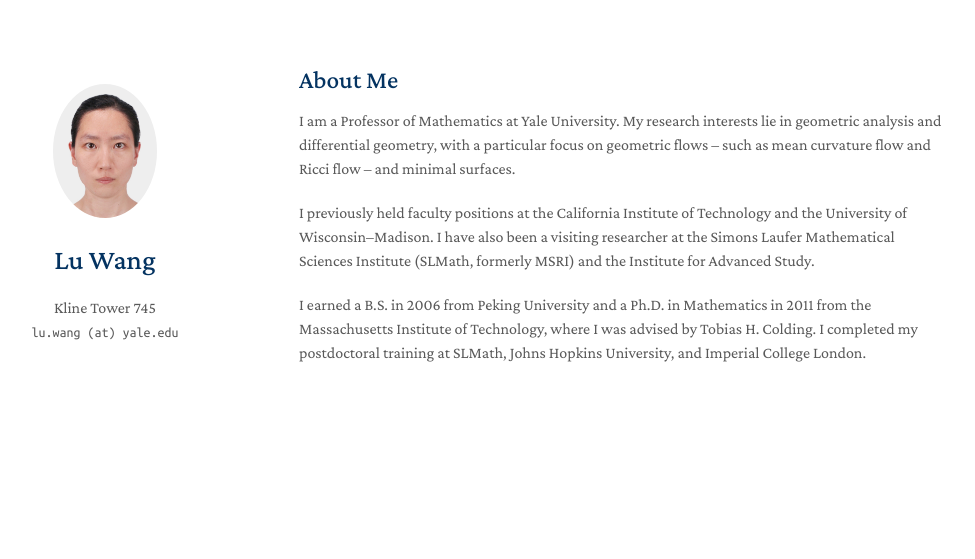
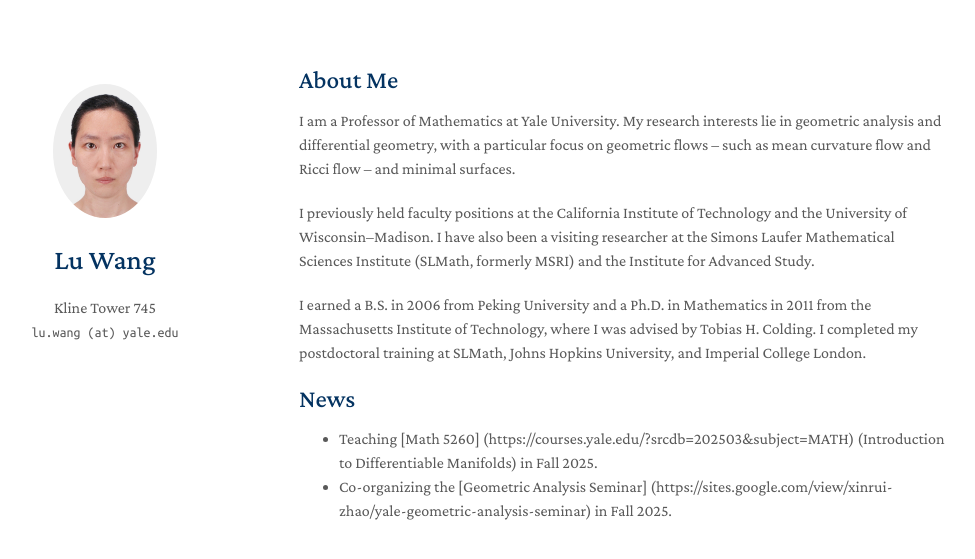
Before and after one commit to drwanglu/drwanglu.github.io, a Jekyll site: the page built from index.md, in a window 1280 px wide. Shown: the top 559 px of the page, without its empty margins (171-1146 px from the left). Built offline with Jekyll 4.4.1, drawn with Linux system fonts in a browser that asks for light colours; a style sheet for code colours, icons or effects is not loaded; our own code applies the rules of GitHub Pages for plain Markdown files.

Commit message:
Update index.md

```diff
--- a/index.md
+++ b/index.md
@@ -12,3 +12,8 @@ I have also been a visiting researcher at the Simons Laufer Mathematical Science
 
 I earned a B.S. in 2006 from Peking University and a Ph.D. in Mathematics in 2011 from the Massachusetts Institute of Technology, where I was advised by Tobias H. Colding.
 I completed my postdoctoral training at SLMath, Johns Hopkins University, and Imperial College London.
+
+## News
+
+- Teaching [Math 5260] (https://courses.yale.edu/?srcdb=202503&subject=MATH) (Introduction to Differentiable Manifolds) in Fall 2025.
+- Co-organizing the [Geometric Analysis Seminar] (https://sites.google.com/view/xinrui-zhao/yale-geometric-analysis-seminar) in Fall 2025.
```
